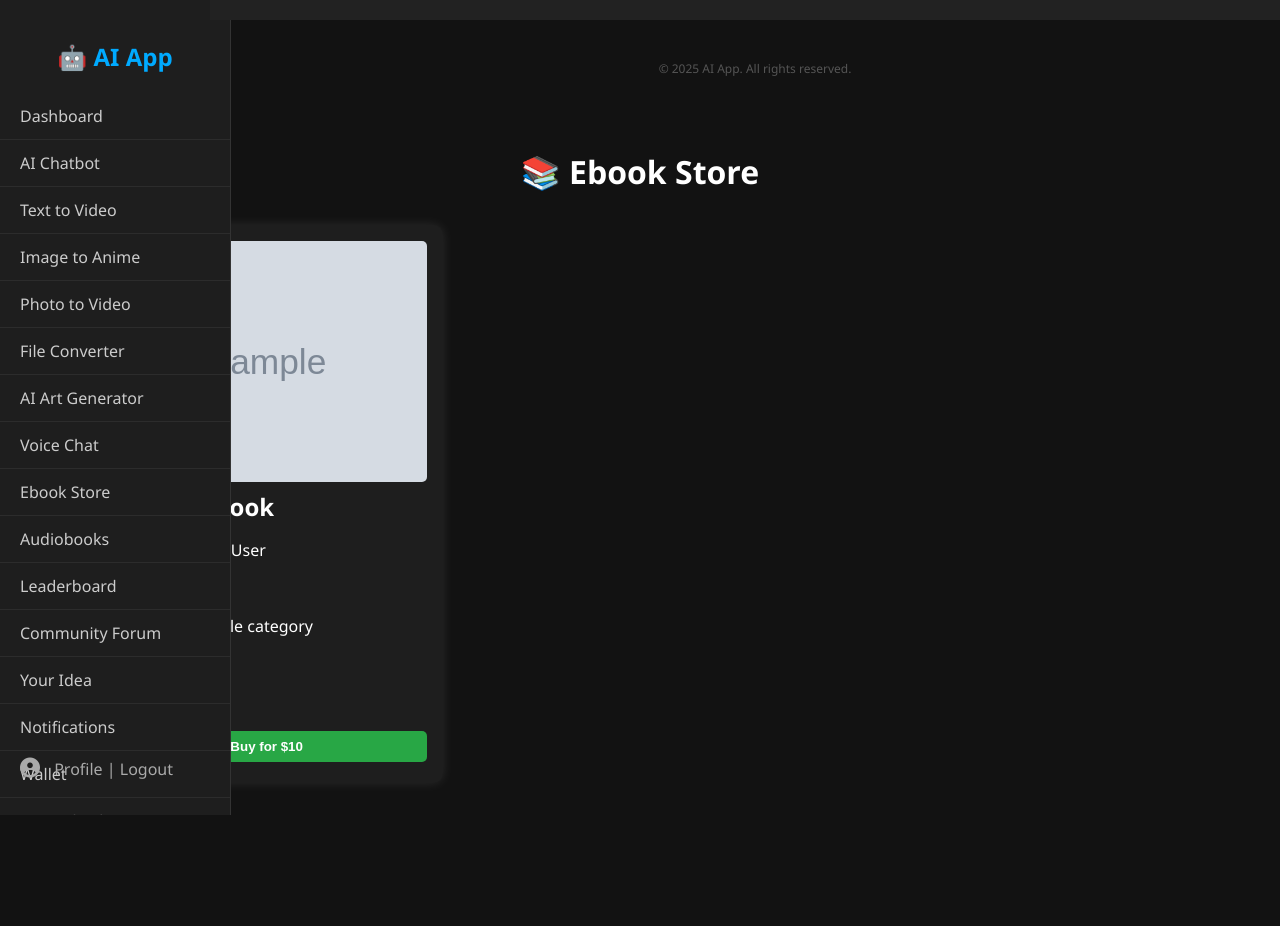
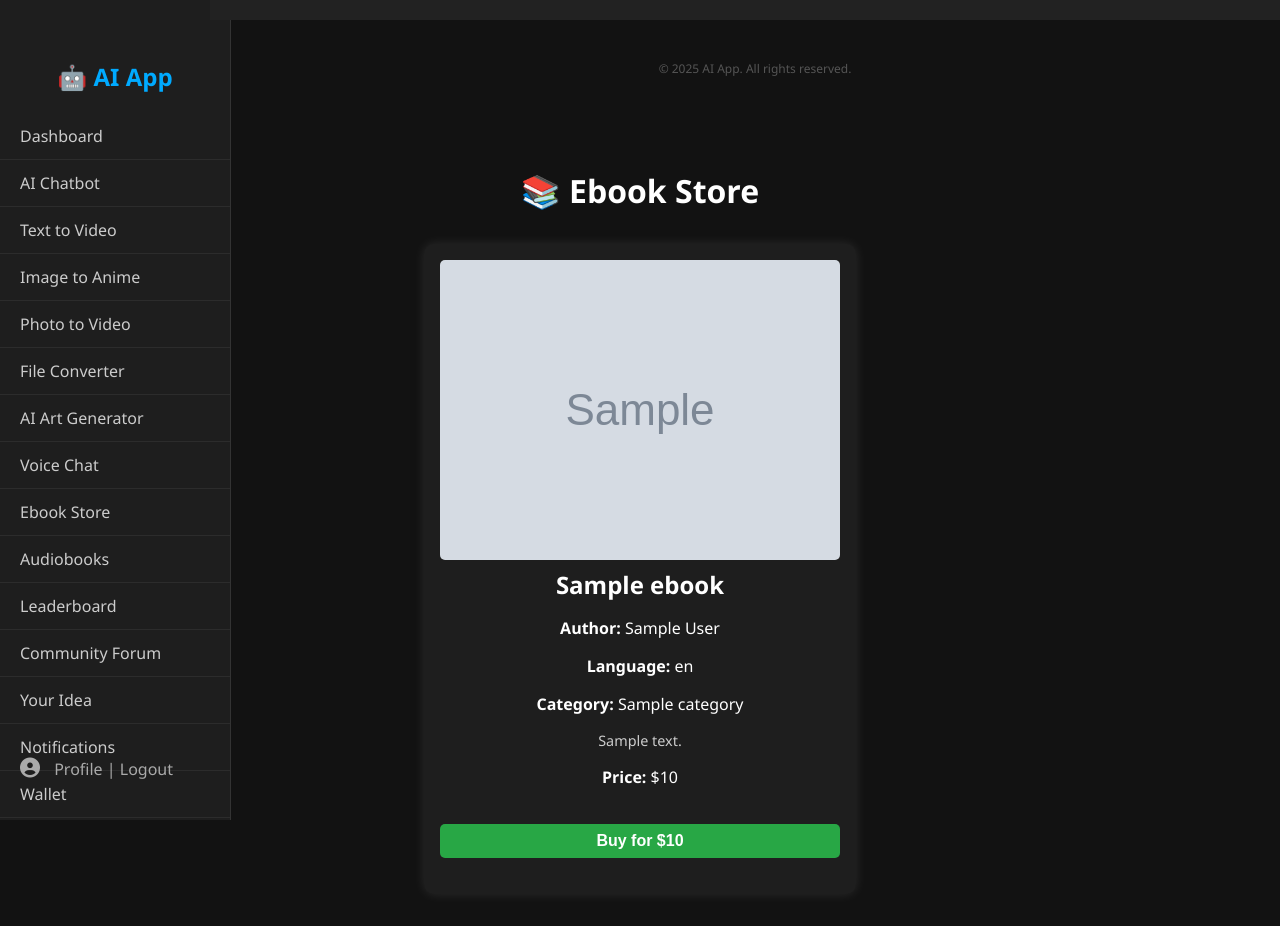
Before and after one commit to iqonlimited/IQon.limited, a Flask app: template templates/ebook_store.html in a window 1280 px wide. Before the commit the page ends 815 px from the top, so only its background shows below. Run offline with Flask 3, Linux system fonts and the light colour scheme; the template is opened without the code that fills it: most values are stand-ins (such as "Sample title", 1, 10 or a date in 2020); grey boxes marked "Sample" are stand-in pictures.

Commit message:
main.css

```diff
--- a/static/css/main.css
+++ b/static/css/main.css
@@ -138,3 +138,71 @@
   background-color: #333;
   color: #ffffff;
 }
+/* Base Dark Theme */
+body {
+  background-color: #2c2c2c;
+  color: #ffffff;
+  font-family: 'Segoe UI', sans-serif;
+  margin: 0;
+  padding: 0;
+}
+
+h1, h2, h3 {
+  color: #ffffff;
+  text-align: center;
+  margin-top: 40px;
+}
+
+input, textarea, select {
+  background-color: #444;
+  border: none;
+  border-radius: 25px;
+  padding: 12px 20px;
+  color: #fff;
+  width: 80%;
+  max-width: 500px;
+  margin: 10px auto;
+  display: block;
+  font-size: 16px;
+  transition: 0.3s;
+}
+
+input:focus, textarea:focus, select:focus {
+  outline: none;
+  background-color: #555;
+}
+
+button {
+  background-color: #555;
+  color: #fff;
+  border: none;
+  border-radius: 25px;
+  padding: 12px 30px;
+  margin: 20px auto;
+  display: block;
+  cursor: pointer;
+  font-size: 16px;
+  transition: 0.3s;
+}
+
+button:hover {
+  background-color: #666;
+}
+
+.container {
+  display: flex;
+  flex-direction: column;
+  align-items: center;
+  justify-content: center;
+  min-height: 80vh;
+  text-align: center;
+}
+
+.header-title {
+  font-size: 36px;
+  font-weight: bold;
+}
+
+.form-group {
+  margin: 20px 0;
+}
```
